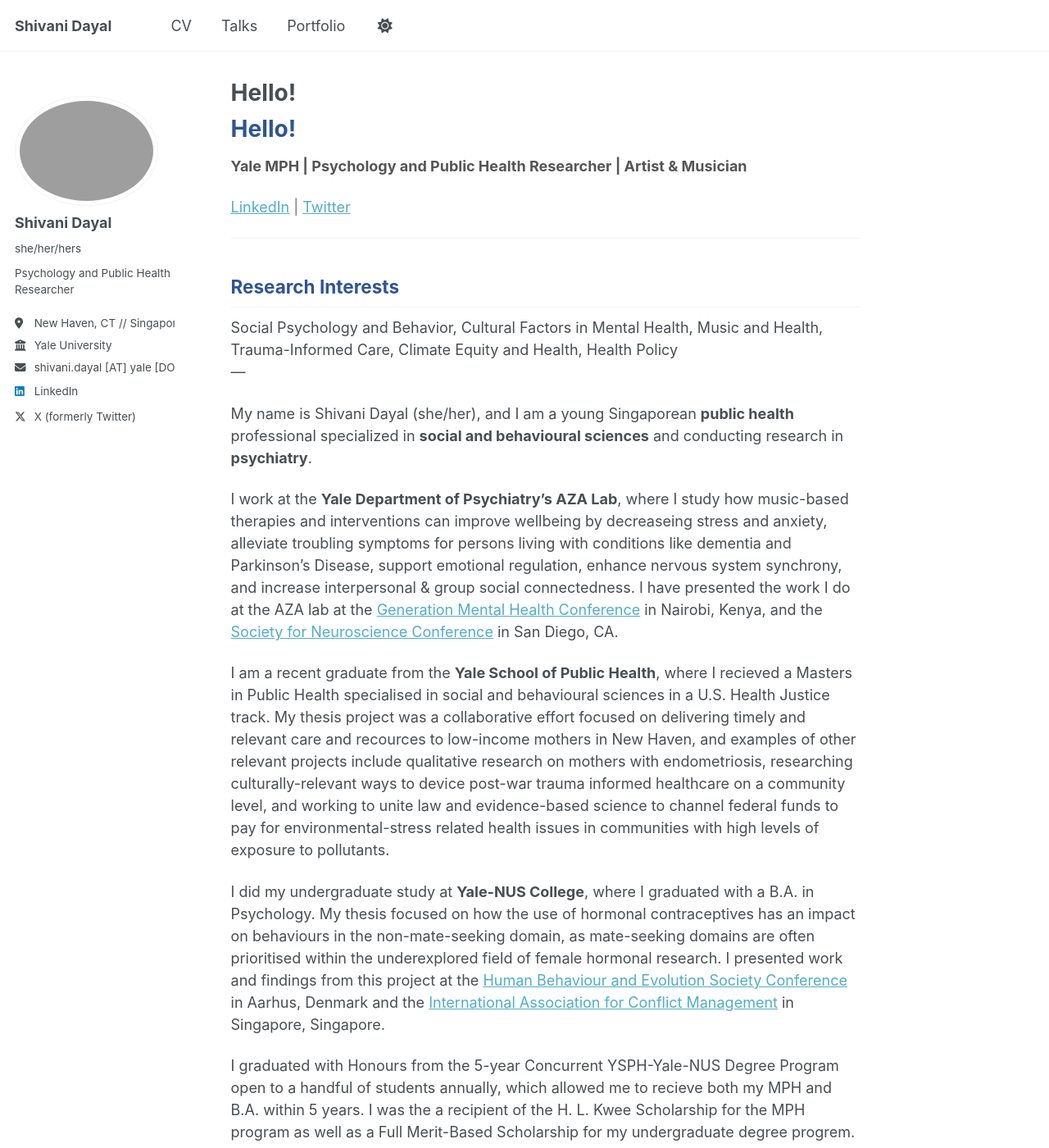
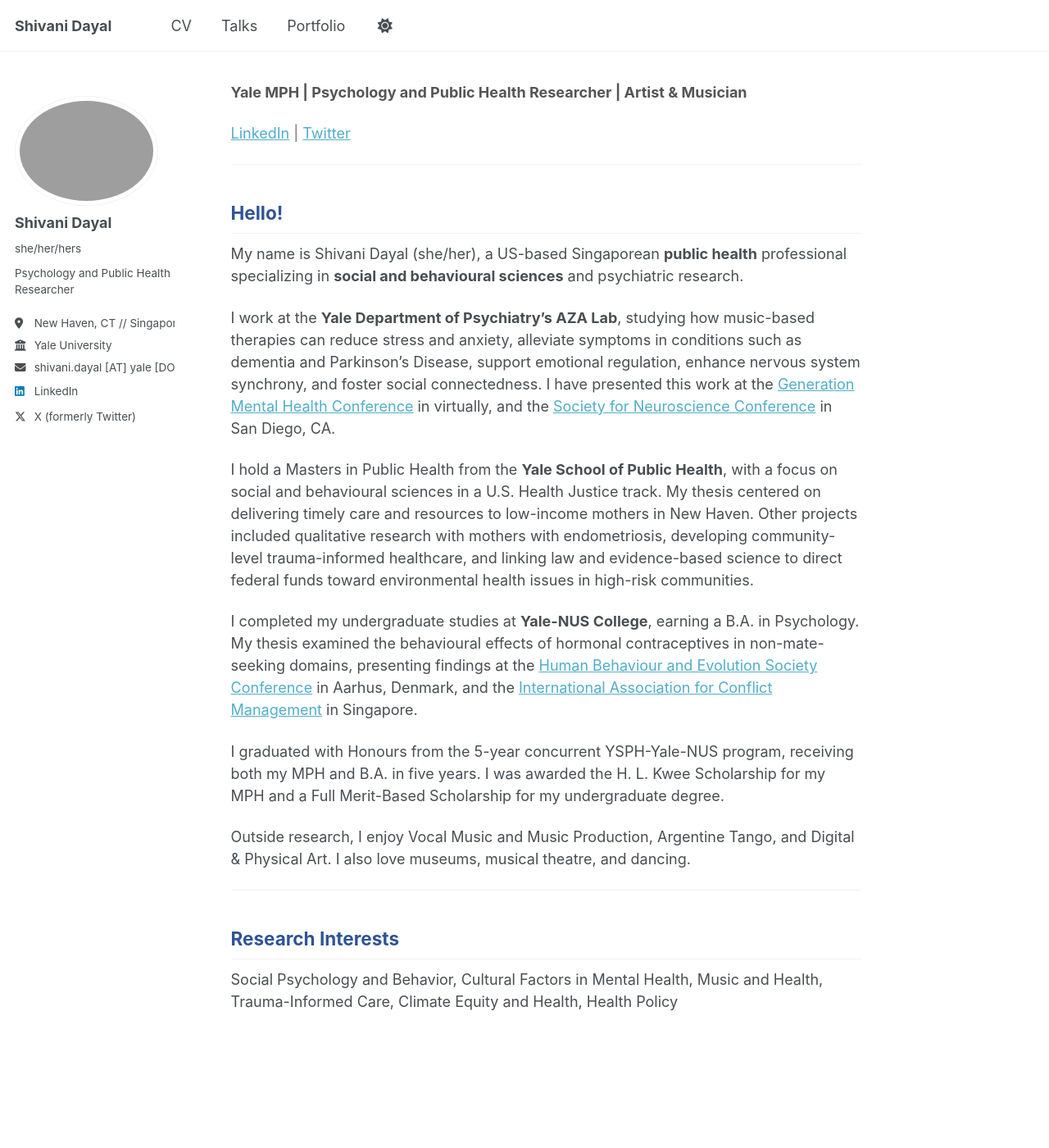
Before and after one commit to sdayal21/sdayal21.github.io, a Jekyll site: the page built from _pages/about.md, in a window 1280 px wide and 1400 px high. Shown: the whole window at 82% size. Built offline with Jekyll 4.4.1, drawn with Linux system fonts in a browser that asks for light colours; a script that is not in the unit is left out; our own code applies the rules of GitHub Pages for plain Markdown files; some of the changed text lies outside the part shown.

Commit message:
about changes

```diff
--- a/_pages/about.md
+++ b/_pages/about.md
@@ -5,8 +5,6 @@ redirect_from:
   - /about/
   - /about.html
 ---
-
-# <span style="color:#2F5496;">Hello!</span>
 
 <span style="color:#555555; font-weight:bold;">
 Yale MPH | Psychology and Public Health Researcher | Artist & Musician
@@ -17,22 +15,22 @@ Yale MPH | Psychology and Public Health Researcher | Artist & Musician
 </span>
 
 ---
+## <span style="color:#2F5496;">Hello!</span>
+
+My name is Shivani Dayal (she/her), a US-based Singaporean **public health** professional specializing in **social and behavioural sciences** and psychiatric research.
+
+I work at the **Yale Department of Psychiatry's AZA Lab**, studying how music-based therapies can reduce stress and anxiety, alleviate symptoms in conditions such as dementia and Parkinson's Disease, support emotional regulation, enhance nervous system synchrony, and foster social connectedness. I have presented this work at the [Generation Mental Health Conference](/talks/genmh2025) in virtually, and the [Society for Neuroscience Conference](/talks/sfn2025) in San Diego, CA.
+
+I hold a Masters in Public Health from the **Yale School of Public Health**, with a focus on social and behavioural sciences in a U.S. Health Justice track. My thesis centered on delivering timely care and resources to low-income mothers in New Haven. Other projects included qualitative research with mothers with endometriosis, developing community-level trauma-informed healthcare, and linking law and evidence-based science to direct federal funds toward environmental health issues in high-risk communities.
+
+I completed my undergraduate studies at **Yale-NUS College**, earning a B.A. in Psychology. My thesis examined the behavioural effects of hormonal contraceptives in non-mate-seeking domains, presenting findings at the [Human Behaviour and Evolution Society Conference](/talks/hbes2024) in Aarhus, Denmark, and the [International Association for Conflict Management](/talks/iacm2024) in Singapore.
+
+I graduated with Honours from the 5-year concurrent YSPH-Yale-NUS program, receiving both my MPH and B.A. in five years. I was awarded the H. L. Kwee Scholarship for my MPH and a Full Merit-Based Scholarship for my undergraduate degree.
+
+Outside research, I enjoy Vocal Music and Music Production, Argentine Tango, and Digital & Physical Art. I also love museums, musical theatre, and dancing.
+
+---
 ## <span style="color:#2F5496;">Research Interests</span>
 
 Social Psychology and Behavior, Cultural Factors in Mental Health, Music and Health,
 Trauma-Informed Care, Climate Equity and Health, Health Policy
----
-
-My name is Shivani Dayal (she/her), and I am a young Singaporean **public health** professional specialized in **social and behavioural sciences** and conducting research in **psychiatry**.
-
-I work at the **Yale Department of Psychiatry's AZA Lab**, where I study how music-based therapies and interventions can improve wellbeing by decreaseing stress and anxiety, alleviate troubling symptoms for persons living with conditions like dementia and Parkinson's Disease, support emotional regulation, enhance nervous system synchrony, and increase interpersonal & group social connectedness. I have presented the work I do at the AZA lab at the [Generation Mental Health Conference](/talks/genmh2025) in Nairobi, Kenya, and the [Society for Neuroscience Conference](/talks/sfn2025) in San Diego, CA.
-
-I am a recent graduate from the **Yale School of Public Health**, where I recieved a Masters in Public Health specialised in social and behavioural sciences in a U.S. Health Justice track. My thesis project was a collaborative effort focused on delivering timely and relevant care and recources to low-income mothers in New Haven, and examples of other relevant projects include qualitative research on mothers with endometriosis, researching culturally-relevant ways to device post-war trauma informed healthcare on a community level, and working to unite law and evidence-based science to channel federal funds to pay for environmental-stress related health issues in communities with high levels of exposure to pollutants.
-
-I did my undergraduate study at **Yale-NUS College**, where I graduated with a B.A. in Psychology. My thesis focused on how the use of hormonal contraceptives has an impact on behaviours in the non-mate-seeking domain, as mate-seeking domains are often prioritised within the underexplored field of female hormonal research. I presented work and findings from this project at the [Human Behaviour and Evolution Society Conference](/talks/hbes2024) in Aarhus, Denmark and the [International Association for Conflict Management](/talks/iacm2024) in Singapore, Singapore.
-
-I graduated with Honours from the 5-year Concurrent YSPH-Yale-NUS Degree Program open to a handful of students annually, which allowed me to recieve both my MPH and B.A. within 5 years. I was the a recipient of the H. L. Kwee Scholarship for the MPH program as well as a Full Merit-Based Scholarship for my undergraduate degree progrem.
-
-I am most interested in studying Social Psychology and Behaviour, Cultural Factors in Mental Health, Music and Health, Trauma-informed Care, Climate Equity and Health, and Health policy.
-
-Outside of my research interests, my hobbies include Vocal Music and Music Production, Argentine Tango, and Digital & Physical Art. I love museums, musical theatre, and dancing.
```
